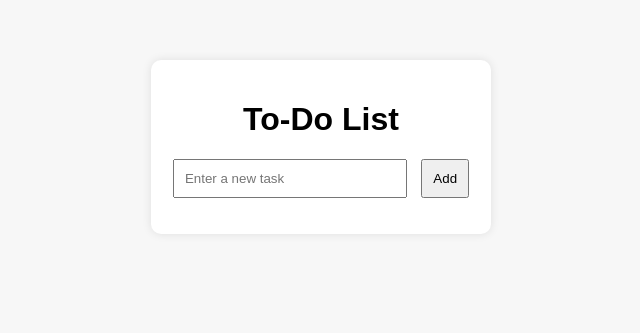
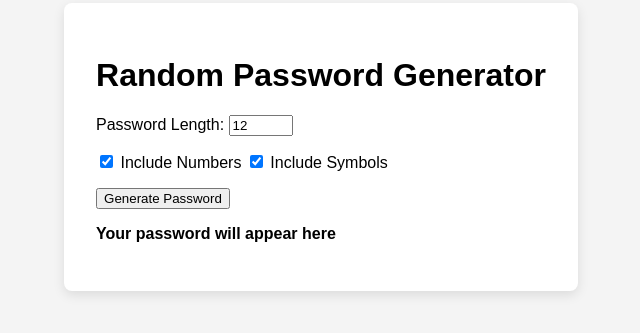
Before and after one commit to venukarthik7/MICROIT, a plain HTML site: page index.html in a window 1280 px wide. Shown: the part 253-586 px from the top of the page, without its empty margins (319-959 px from the left). Drawn offline with Linux system fonts and the light colour scheme.

Commit message:
Add files via upload

```diff
--- a/index.html
+++ b/index.html
@@ -2,16 +2,23 @@
 <html lang="en">
 <head>
   <meta charset="UTF-8" />
-  <meta name="viewport" content="width=device-width, initial-scale=1.0" />
-  <title>To-Do List</title>
-  <link rel="stylesheet" href="style.css" />
+  <meta name="viewport" content="width=device-width, initial-scale=1.0"/>
+  <title>Password Generator</title>
+  <link rel="stylesheet" href="style.css"/>
 </head>
 <body>
   <div class="container">
-    <h1>To-Do List</h1>
-    <input type="text" id="taskInput" placeholder="Enter a new task" />
-    <button onclick="addTask()">Add</button>
-    <ul id="taskList"></ul>
+    <h1>Random Password Generator</h1>
+    <label for="length">Password Length:</label>
+    <input type="number" id="length" min="4" max="128" value="12"/>
+    <div class="options">
+      <label><input type="checkbox" id="includeNumbers" checked/> Include Numbers</label>
+      <label><input type="checkbox" id="includeSymbols" checked/> Include Symbols</label>
+    </div>
+    <button onclick="generatePassword()">Generate Password</button>
+    <div class="output">
+      <p id="passwordOutput">Your password will appear here</p>
+    </div>
   </div>
   <script src="script.js"></script>
 </body>
--- a/script.js
+++ b/script.js
@@ -1,11 +1,16 @@
-function addTask() {
-  const input = document.getElementById('taskInput');
-  const taskText = input.value.trim();
-  if (taskText !== '') {
-    const li = document.createElement('li');
-    li.textContent = taskText;
-    li.onclick = () => li.remove();
-    document.getElementById('taskList').appendChild(li);
-    input.value = '';
+function generatePassword() {
+  const length = parseInt(document.getElementById('length').value);
+  const includeNumbers = document.getElementById('includeNumbers').checked;
+  const includeSymbols = document.getElementById('includeSymbols').checked;
+
+  let chars = "abcdefghijklmnopqrstuvwxyzABCDEFGHIJKLMNOPQRSTUVWXYZ";
+  if (includeNumbers) chars += "0123456789";
+  if (includeSymbols) chars += "!@#$%^&*()_+-=[]{}|;:',.<>?/";
+
+  let password = "";
+  for (let i = 0; i < length; i++) {
+    password += chars.charAt(Math.floor(Math.random() * chars.length));
   }
+
+  document.getElementById('passwordOutput').textContent = password;
 }
--- a/style.css
+++ b/style.css
@@ -1,40 +1,22 @@
 body {
   font-family: Arial, sans-serif;
-  background: #f7f7f7;
+  background: #f4f4f4;
   display: flex;
   justify-content: center;
   align-items: center;
   height: 100vh;
   margin: 0;
 }
-
 .container {
   background: white;
-  padding: 20px;
-  border-radius: 10px;
-  box-shadow: 0 0 10px rgba(0,0,0,0.1);
-  width: 300px;
-  text-align: center;
+  padding: 2rem;
+  border-radius: 8px;
+  box-shadow: 0 4px 12px rgba(0, 0, 0, 0.1);
 }
-
-input {
-  padding: 10px;
-  width: 70%;
-  margin-right: 10px;
+.options {
+  margin: 1rem 0;
 }
-
-button {
-  padding: 10px;
+.output {
+  margin-top: 1rem;
+  font-weight: bold;
 }
-
-ul {
-  list-style: none;
-  padding: 0;
-}
-
-li {
-  padding: 10px;
-  background: #efefef;
-  margin-top: 10px;
-  border-radius: 5px;
-}
```
